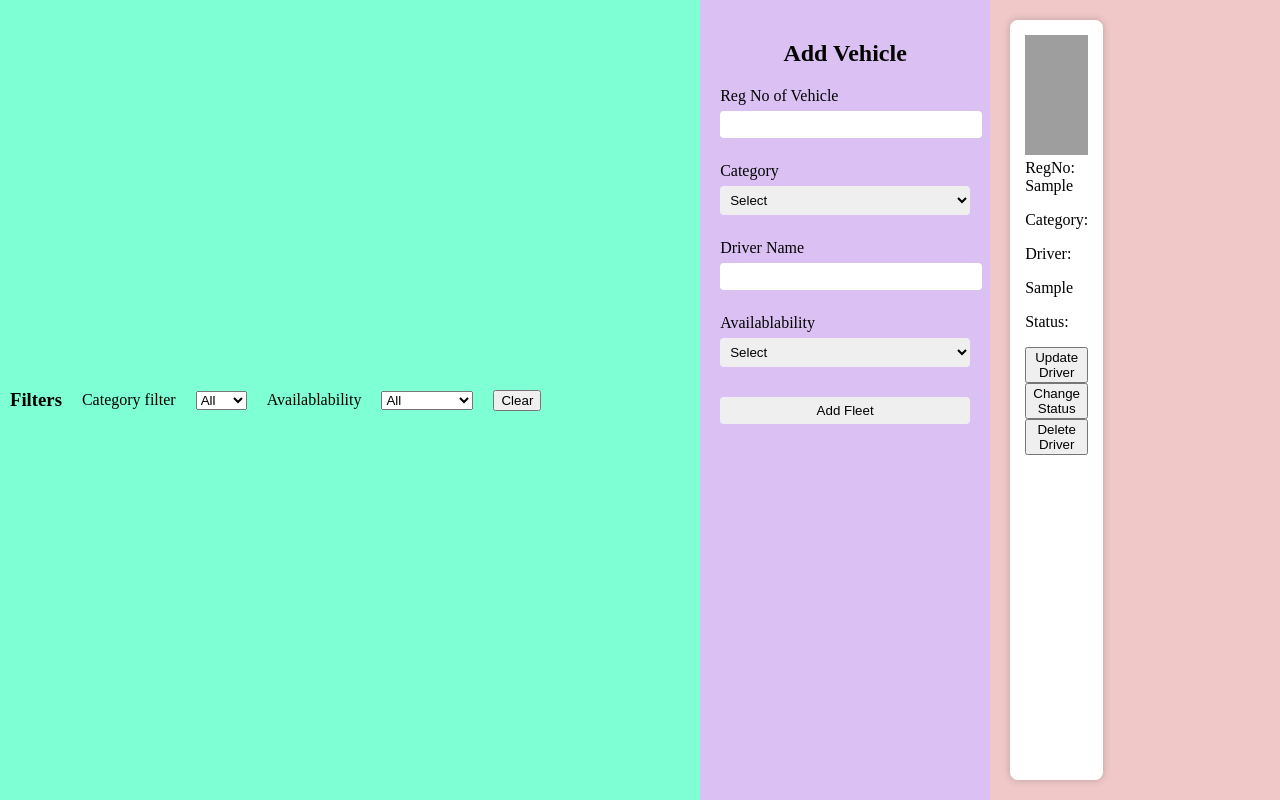
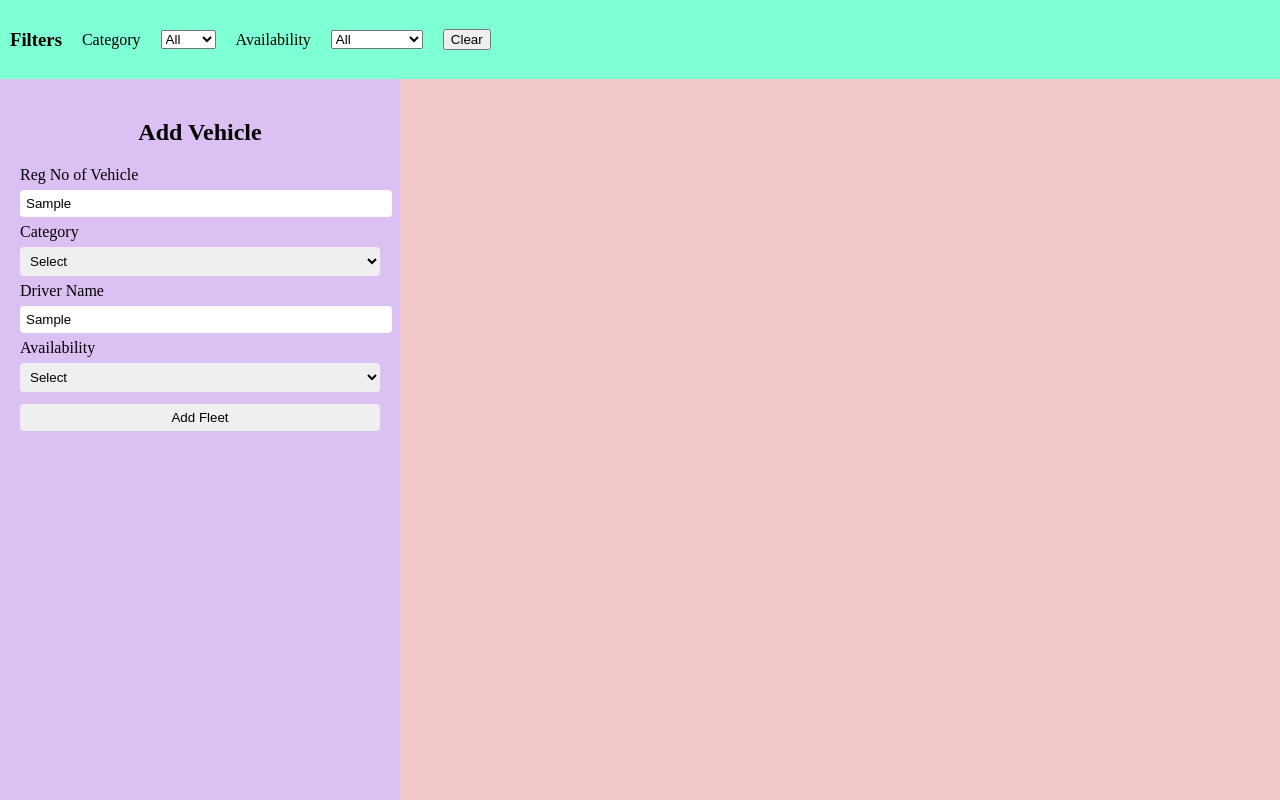
Before and after one commit to anushka26bangar/fleet-management-app, a plain HTML site: page admin.html in a window 1280 px wide. Both pictures are taken after typing "Sample", "Sample" into the empty fields and a click on the button "Add Fleet". Drawn offline with Linux system fonts and the light colour scheme; grey boxes are pictures that could not be loaded.

Commit message:
last commit

```diff
--- a/admin.html
+++ b/admin.html
@@ -1,205 +1,161 @@
 <!DOCTYPE html>
 <html lang="en">
 <head>
-    <meta charset="UTF-8" />
-    <meta name="viewport" content="width=device-width, initial-scale=1.0" />
+  <meta charset="UTF-8">
+  <meta name="viewport" content="width=device-width, initial-scale=1.0">
   <title>Admin Page</title>
 </head>
-  <body style="display: flex; height: 100vh; margin: 0">
-    <div style="width: 100%; background-color: aquamarine; padding: 10px; display: flex;gap: 20px; align-items: center;">
+
+<body style="margin:0; padding:0; display:flex; flex-direction:column; height:100vh;">
+
+  <div style="width:100%; background-color:aquamarine; padding:10px; display:flex; gap:20px; align-items:center;">
     <h3>Filters</h3>
-       <label>Category filter</label>
+
+    <label>Category</label>
     <select id="filtercategory" onchange="applyfilters()">
       <option value="">All</option>
-        <option value="car">car</option>
-        <option value="truck">truck</option>
-        <option value="auto">auto</option>
+      <option value="car">Car</option>
+      <option value="truck">Truck</option>
+      <option value="auto">Auto</option>
     </select>
-          <label>Availablability</label>
+
+    <label>Availability</label>
     <select id="filteravail" onchange="applyfilters()">
       <option value="">All</option>
-             <option value="">Available</option>
-              <option value="">Unavailable</option>
+      <option value="Available">Available</option>
+      <option value="Unavailable">Unavailable</option>
     </select>
-          <button onclick="clearFilters()">Clear </button>
 
+    <button onclick="clearFilters()">Clear</button>
   </div>
-    <div style="display:flex; height: 100vh;">
-    <div
-      class="sidebar"
-      style="width: 250px; background-color: rgb(219, 193, 243); padding: 20px"
-    >
-      <h2 style="text-align: center">Add Vehicle</h2>
+
+  <div style="display:flex; height:100%;">
+
+    <div style="width:30%; background-color:rgb(219,193,243); padding:20px;">
+      <h2 style="text-align:center;">Add Vehicle</h2>
+
       <label>Reg No of Vehicle</label>
-      <input
-        type="text"
-        id="regid"
-        style="
-          width: 100%;
-          padding: 6px;
-          margin: 6px 0;
-          border: none;
-          border-radius: 4px;
-        "
-      /><br /><br />
+      <input type="text" id="regid" style="width:100%; padding:6px; margin:6px 0; border:none; border-radius:4px;">
+
       <label>Category</label>
-      <select
-        name="Category"
-        id="category"
-        style="
-          width: 100%;
-          padding: 6px;
-          margin: 6px 0;
-          border: none;
-          border-radius: 4px;
-        "
-      >
+      <select id="category" style="width:100%; padding:6px; margin:6px 0; border:none; border-radius:4px;">
         <option value="">Select</option>
         <option value="auto">Auto</option>
         <option value="car">Car</option>
-        <option value="truck">Truck</option></select
-      ><br /><br />
-      <label>Driver Name </label>
-      <input
-        type="text"
-        id="dname"
-        style="
-          width: 100%;
-          padding: 6px;
-          margin: 6px 0;
-          border: none;
-          border-radius: 4px;
-        "
-      /><br /><br />
+        <option value="truck">Truck</option>
+      </select>
 
-      <label>Availablability </label><br />
-      <select
-        name="Availablability"
-        id="Availablability"
-        style="
-          width: 100%;
-          padding: 6px;
-          margin: 6px 0;
-          border: none;
-          border-radius: 4px;
-        "
-      >
+      <label>Driver Name</label>
+      <input type="text" id="dname" style="width:100%; padding:6px; margin:6px 0; border:none; border-radius:4px;">
+
+      <label>Availability</label>
+      <select id="Availablability" style="width:100%; padding:6px; margin:6px 0; border:none; border-radius:4px;">
         <option value="">Select</option>
-        <option value="">Available</option>
-        <option value="">unavailable</option></select
-      ><br /><br />
+        <option value="Available">Available</option>
+        <option value="Unavailable">Unavailable</option>
+      </select>
 
-      <button
-        onclick="addFleet()"
-        style="
-          width: 100%;
-          padding: 6px;
-          margin: 6px 0;
-          border: none;
-          border-radius: 4px;
-        "
-      >
+      <button onclick="addFleet()" style="width:100%; padding:6px; margin:6px 0; border:none; border-radius:4px;">
         Add Fleet
       </button>
     </div>
 
-    <div
-      id="main"
-      style="
-        flex: 1;
-        background-color: rgb(240, 200, 200);
-        padding: 20px;
-        display: grid;
-        grid-template-columns: repeat(3, 1fr);
-        gap: 15px;
-        overflow-y: auto;
-      "
-    ></div>
+    <div id="main" style="width:70%; background-color:rgb(240,200,200); padding:20px; display:grid; grid-template-columns:repeat(3,1fr); gap:15px; overflow-y:auto;">
     </div>
+
+  </div>
+
 <script>
-      let fleet=[];
+  let fleet = [];
+
   function addFleet() {
-        let regid = document.getElementById("regid").value;
-        let category = document.getElementById("category").value;
-        let dname = document.getElementById("dname").value;
-        let avail = document.getElementById("Availablability").value;
+    let regid = document.getElementById("regid").value.trim();
+    let category = document.getElementById("category").value.trim();
+    let dname = document.getElementById("dname").value.trim();
+    let avail = document.getElementById("Availablability").value.trim();
 
-        if (
-          regid === " " ||
-          category === " " ||
-          dname === " " ||
-          avail === " "
-        ) {
-          alert("All field required.");
+    if (!regid || !category || !dname || !avail) {
+      alert("All fields required.");
       return;
     }
-        fleet.push({regid,category,dname,avail});
 
-        renderFleet();
+    fleet.push({ regid, category, dname, avail });
+    renderFleet(fleet);
 
-        document.getElementById("regid").value="";
-        document.getElementById("category").value="";
-        document.getElementById("dname").value="";
-        document.getElementById("Availablability").value="";
-        alert("Vehicle Added Successfully.")
+    document.getElementById("regid").value = "";
+    document.getElementById("category").value = "";
+    document.getElementById("dname").value = "";
+    document.getElementById("Availablability").value = "";
+
+    alert("Vehicle Added Successfully.");
   }
 
-       function renderFleet(){
-          document.getElementById("main");
-          main.innerHTML= "";
-          fleet.forEach((vehicle, index) =>{
+  function renderFleet(list) {
+    let main = document.getElementById("main");
+    main.innerHTML = "";
+
+    list.forEach((vehicle, index) => {
       let card = document.createElement("div");
       card.style.background = "white";
       card.style.padding = "15px";
       card.style.borderRadius = "8px";
-        card.style.boxShadow = "0 0 8px rgb(0, 0 ,0 ,0.2)";
+      card.style.boxShadow = "0 0 8px rgba(0,0,0,0.2)";
 
-        card.innerHTML = `<img src="https://coding-platform.s3.amazonaws.com/dev/lms/tickets/5e80fcb6-3f8e-480c-945b-30a5359eb40e/JNmYjkVr3WOjsrbu.png"
-        style="width:100%; height:120px; object-fit:cover">
-         RegNo:<p style="margin-top:0;">${vehicle.regid}</p>
-                          Category:<p>${vehicle.category}</p>
-          Driver:<p>${vehicle.dname}</p>
-          Status:<p>${vehicle.avail}</p>
+      card.innerHTML = `
+        <img src="https://coding-platform.s3.amazonaws.com/dev/lms/tickets/5e80fcb6-3f8e-480c-945b-30a5359eb40e/JNmYjkVr3WOjsrbu.png"
+        style="width:100%; height:120px; object-fit:cover;">
 
-        <button onclick="UpdateDriver(${index})">Update Driver </button><br>
-        <button onclick="toggleAvail(${index})">Change Status</button><br>
-        <button onclick="deleteDriver(${index})">Delete Driver </button><br>
-            `
+        <p><b>Reg No:</b> ${vehicle.regid}</p>
+        <p><b>Category:</b> ${vehicle.category}</p>
+        <p><b>Driver:</b> ${vehicle.dname}</p>
+        <p><b>Status:</b> ${vehicle.avail}</p>
+
+        <button onclick="UpdateDriver(${index})">Update Driver</button><br><br>
+        <button onclick="toggleAvail(${index})">Change Status</button><br><br>
+        <button onclick="deleteDriver(${index})">Delete</button>
+      `;
       main.appendChild(card);
     });
   }
-        function UpdateDriver(index){
-        let newDriver = prompt("Enter the Driver Name:");
-        if(newDriver !== null && newDriver.trim() !==""){
-          renderFleet();
+
+  function UpdateDriver(index) {
+    let newDriver = prompt("Enter the new driver name:");
+    if (newDriver && newDriver.trim() !== "") {
+      fleet[index].dname = newDriver.trim();
+      renderFleet(fleet);
     }
   }
-        function toggleAvail(index){
-          let current= fleet[index].avail;
-          fleet[index].avail= current ==="Available" ? "Unavailable":"Available" ;;
-          renderFleet();
+
+  function toggleAvail(index) {
+    fleet[index].avail = fleet[index].avail === "Available" ? "Unavailable" : "Available";
+    renderFleet(fleet);
   }
-        function deleteDriver(index){
-          if(confirm("Are you sure you wanna delete this vehicle?"));
-          fleet.splice(index,1);
-          renderFleet();
+
+  function deleteDriver(index) {
+    if (confirm("Are you sure you want to delete this vehicle?")) {
+      fleet.splice(index, 1);
+      renderFleet(fleet);
     }
-        function applyfilters(){
-          let cat = document.getElementById("filtercategory");
-          let avail = document.getElementById("filteravail");
-          let filtered =fleet.filter(v=>{
-            let matchcat=(cat==="All"||v.category===cat);
-            let matchAvail =(avail==="All"||v.avail=== avail)
-            return matchAvail && matchcat;
-          });
+  }
+
+  function applyfilters() {
+    let cat = document.getElementById("filtercategory").value;
+    let avail = document.getElementById("filteravail").value;
+
+    let filtered = fleet.filter(v =>
+      (cat === "" || v.category === cat) &&
+      (avail === "" || v.avail === avail)
+    );
+
     renderFleet(filtered);
   }
 
-function clearFilters(){
-   document.getElementById("filtercategory").value="ALL";
-   document.getElementById("filteravail").value="ALL";
-   renderFleet(fleet)
+  function clearFilters() {
+    document.getElementById("filtercategory").value = "";
+    document.getElementById("filteravail").value = "";
+    renderFleet(fleet);
   }
 </script>
+
 </body>
 </html>
```
Lines whose indentation alone changed are shown as unchanged.
